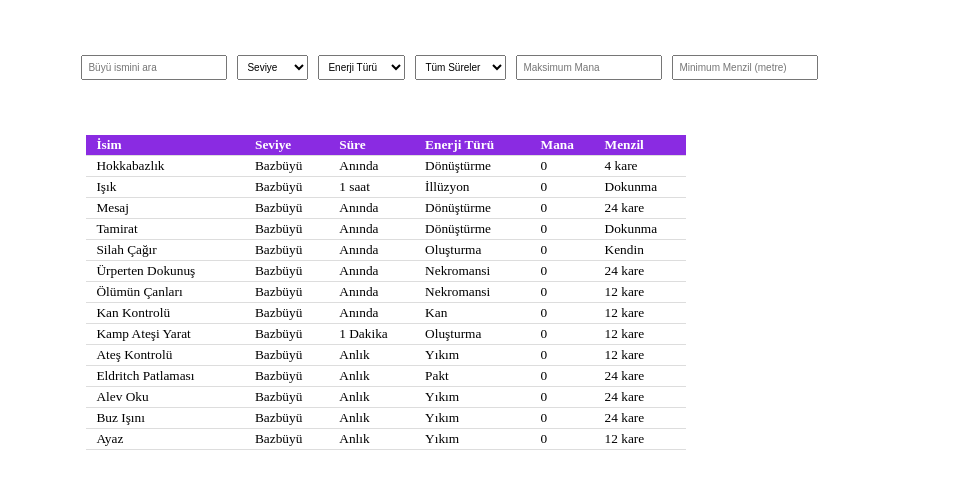
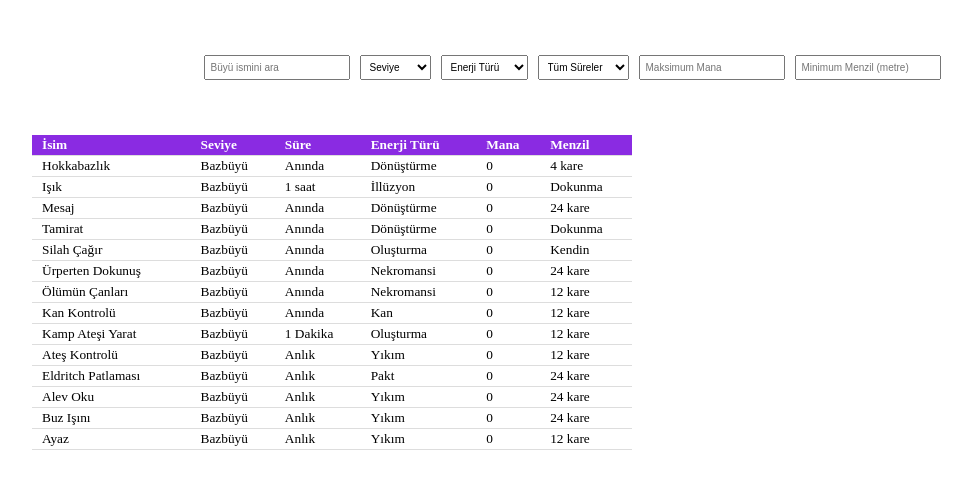
Before and after one commit to SLVNZ/slvnz.github.io, a PHP site: page /spells.html in a window 1280 px wide. Shown: the part 67-556 px from the top of the page, without its empty margins (68-1040 px from the left). Run offline with PHP 8.4, Linux system fonts and the light colour scheme; some web fonts are replaced.

Commit message:
Add files via upload

```diff
--- a/slvnz.css
+++ b/slvnz.css
@@ -104,7 +104,7 @@
 
 .spells-div {
 	background-color: white;
-	width: 80%;
+	width: 60%;
 	margin: 20px;
 }
 
@@ -144,13 +144,15 @@
 
 
 .container {
-    width: 90%;
+    width: 100%;
     margin-top: 20px;
+	display: flex;
+	flex-direction: column;
+	align-items: center;
 }
 
 .filter {
     display: flex;
-    flex-wrap: wrap;
     justify-content: flex-start;
     margin-bottom: 20px;
     background-color: #fff;
@@ -205,7 +207,6 @@
 }
 
 .spell-description {
-    width: 35%;
     background-color: #fff;
     padding: 20px;
     box-shadow: 0 0 10px rgba(0,0,0,0.1);
@@ -225,6 +226,8 @@
 
 .spell-details {
 	font-size: 9pt;
+	border-bottom: 1px solid;
+	padding-bottom: 5px;
 }
 
 .spell-details p {
--- a/spells.html
+++ b/spells.html
@@ -260,6 +260,8 @@
 
 
 
+
+                            <div style="width: 480px;">
 
 
                                 <div class="spell-description" id="spell1">
@@ -555,6 +557,15 @@
                                     </p>
                                 </div>
                                     <!-- Daha fazla büyü açıklaması ekleyebilirsin -->
+
+
+                            </div>
+
+
+
+
+
+
                         </div>
 		    </div>
 		 </div>
```
Lines whose indentation alone changed are shown as unchanged.
